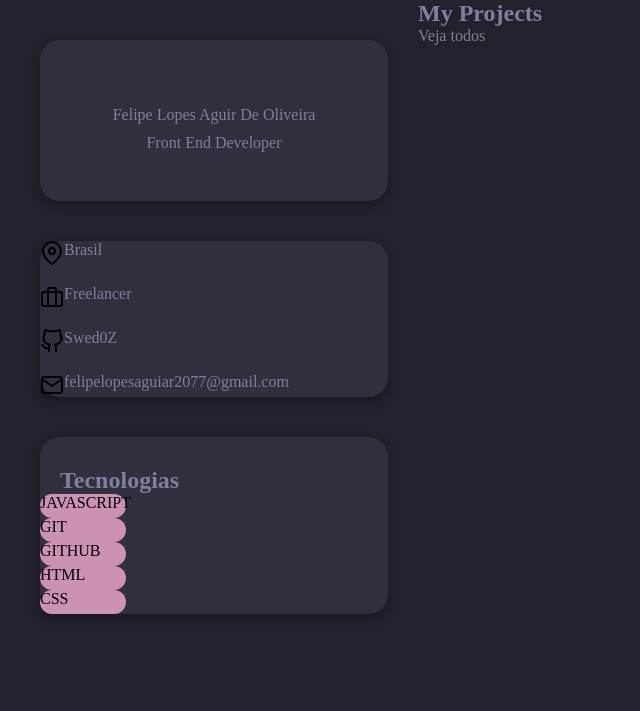
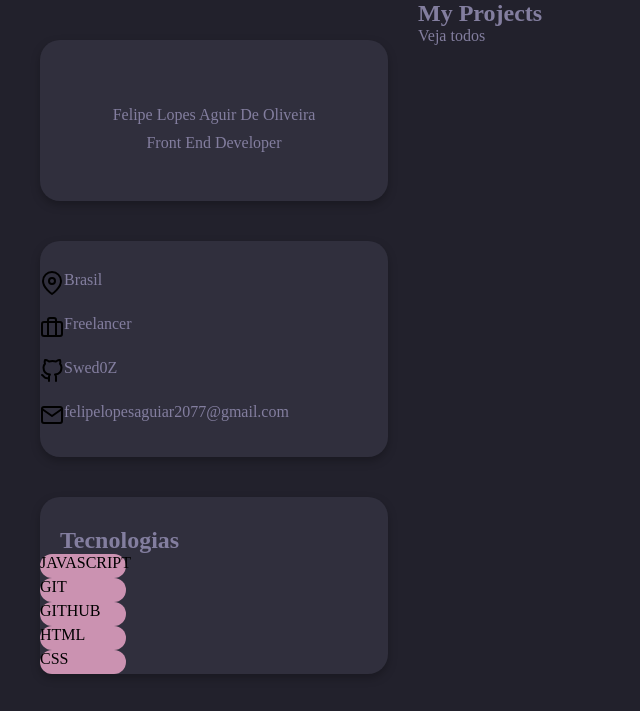
Before and after one commit to Swed0Z/Desafios, a plain HTML site: page Portfolio/index.html in a window 1280 px wide. Shown: the whole page, without its empty margins (0-640 px from the left). Drawn offline with Linux system fonts and the light colour scheme.

Commit message:
em construção

```diff
--- a/Portfolio/style.css
+++ b/Portfolio/style.css
@@ -45,6 +45,7 @@
     display: flex;
     flex-direction: column;
     gap: 20px;
+    padding: 30px 0px 30px 0px;
   }
 
   .TechnologiesTtitle{
```
